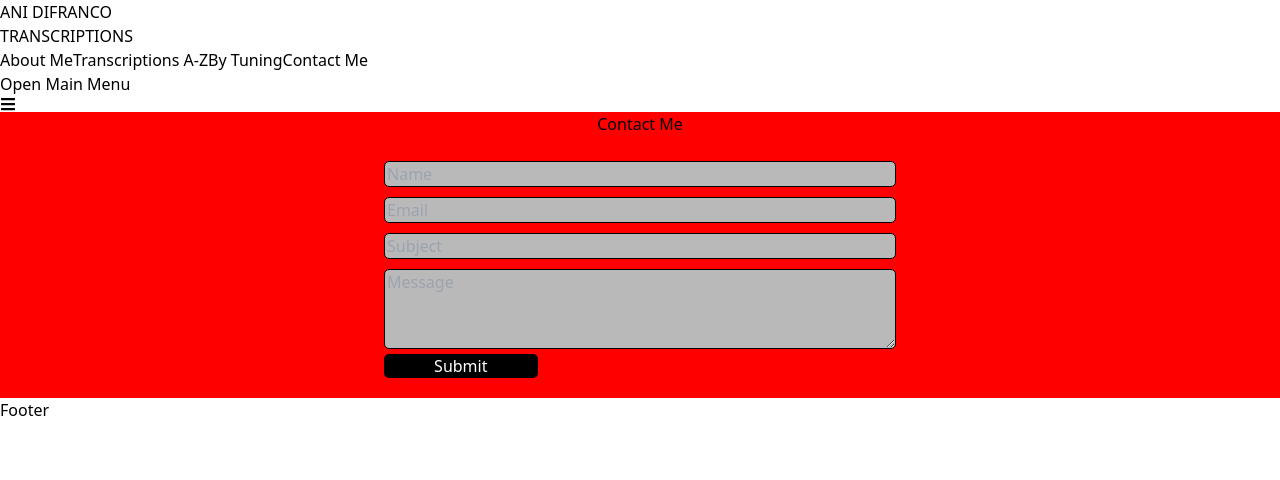
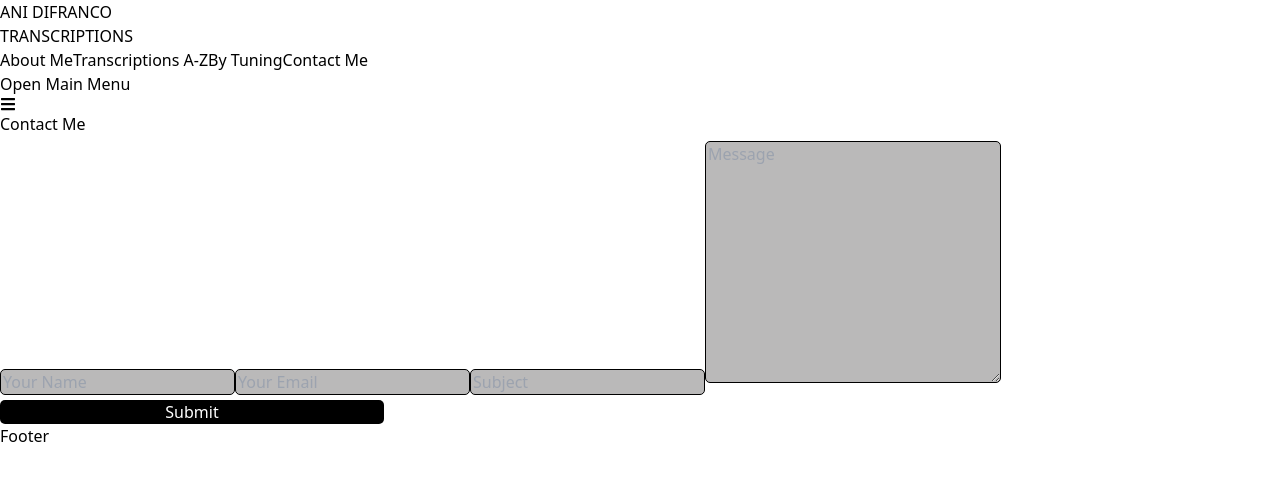
Before and after one commit to KKurzawa/Ani-Difranco-Transcriptions, a React (Vite) app: page /Contact in a window 1280 px wide. Shown: the top 480 px of the page. Built offline with nearby package versions, Linux system fonts and the light colour scheme.

Commit message:
contact form working and layout correct

```diff
--- a/index.html
+++ b/index.html
@@ -11,13 +11,6 @@
 <body>
   <div id="root"></div>
   <script type="module" src="/src/main.jsx"></script>
-  <script type="text/javascript" src="https://cdn.jsdelivr.net/npm/@emailjs/browser@3/dist/email.min.js">
-  </script>
-  <script type="text/javascript">
-    (function () {
-      emailjs.init("B2PCc5s-Jybuu2Tck");
-    })();
-  </script>
 </body>
 
 </html>
--- a/package.json
+++ b/package.json
@@ -11,6 +11,7 @@
   },
   "dependencies": {
     "@emailjs/browser": "^3.11.0",
+    "axios": "^1.6.2",
     "react": "^18.2.0",
     "react-dom": "^18.2.0",
     "react-icons": "^4.12.0",
--- a/src/Components/Footer/Footer.css
+++ b/src/Components/Footer/Footer.css
@@ -1,3 +1,6 @@
-footer{
+.footer{
     margin-top: auto;
+    margin-bottom: 0;
+    left:0;
+    bottom: 0;
 }
--- a/src/Components/Footer/Footer.jsx
+++ b/src/Components/Footer/Footer.jsx
@@ -2,7 +2,7 @@
 
 function Footer() {
     return (
-        <div className='flex justify-center bg-black text-white h-40'>
+        <div className='footer flex justify-center bg-black text-white h-40'>
             <h2 className='m-10 text-5xl'>Footer</h2>
         </div>
     )
--- a/src/Pages/Contact/Contact.css
+++ b/src/Pages/Contact/Contact.css
@@ -1,20 +1,4 @@
-.container {
-    display: flex;
-    flex-direction: column;
-    align-items:center;
-    background-color: red;
-  }
-  .form {
-      margin: 20px;
-      display: flex;
-      flex-direction: column;
-      justify-content: center;
-      width: 40%;
-
-    }
-
-    .formInput,
-    #messageBody{
+.input {
       background-color: rgb(186, 185, 185);
       padding-left: 2px;
       margin-top: 5px;
@@ -23,11 +7,7 @@
       border: solid 1px black;
     }
 
-    #messageBody {
-      height: 5em;
-    }
-
-    .submit-button {
+.submit-button {
       display: flex;
       justify-content: flex-start;
       background-color: black;
--- a/src/Pages/Contact/Contact.jsx
+++ b/src/Pages/Contact/Contact.jsx
@@ -1,106 +1,92 @@
+import { useState } from 'react';
+import emailjs from '@emailjs/browser';
+import { validateEmail } from '../../Utils/Helpers';
 import './Contact.css';
-import { useState } from 'react';
-import { validateEmail } from '../../Utils/Helpers';
-import { useRef } from 'react';
-import emailjs from '@emailjs/browser';
 
-function Contact() {
+const Contact = () => {
+
     const [name, setName] = useState('');
     const [email, setEmail] = useState('');
     const [subject, setSubject] = useState('');
     const [message, setMessage] = useState('');
     const [errorMessage, setErrorMessage] = useState('');
 
-    const form = useRef();
-
-    const handleInputChange = (e) => {
-        const { target } = e;
-        const inputType = target.name;
-        const inputValue = target.value;
-
-        if (inputType === 'name') {
-            setName(inputValue);
-        } else if (inputType === 'email') {
-            setEmail(inputValue);
-        } else if (inputType === 'subject') {
-            setSubject(inputValue);
-        } else {
-            setMessage(inputValue);
-        }
-    };
-
-    const handleFormSubmit = (e) => {
+    const handleSubmit = (e) => {
         e.preventDefault();
 
         if (!validateEmail(email)) {
-            setErrorMessage('Email is invalid');
+            setErrorMessage('Please Enter A Valid Email');
             return;
         }
 
-        alert(`Thank you for your submission ${name}!`);
+        const serviceId = 'service_7z3rq0t';
+        const templateId = 'template_cq7z9hc';
+        const publicKey = 'B2PCc5s-Jybuu2Tck';
 
-        emailjs.sendForm('service_7z3rq0t', 'template_cq7z9hc', form.current, 'B2PCc5s-Jybuu2Tck')
-            .then((result) => {
-                console.log(result.text);
-            }, (error) => {
-                console.log(error.text);
-            });
+        const templateParams = {
+            from_name: name,
+            subject: subject,
+            message: message,
+        };
 
+        emailjs.send(serviceId, templateId, templateParams, publicKey)
+            .then((response) => {
+                console.log('Email sent successfully!', response);
+                alert(`Thank you for your email ${name}!  I will get back to you soon!`);
                 setName('');
                 setEmail('');
                 setSubject('');
                 setMessage('');
-    };
+            })
+            .catch((error) => {
+                console.error('Error:', error)
+            })
+        console.log(templateParams);
+    }
     return (
-        <>
-            <section className="container">
+        <div className='flex flex-col items-center'>
             <h2 className="text-black text-4xl mt-5">Contact Me</h2>
-                <form ref={form} className="form" onSubmit={handleFormSubmit}>
+            <form onSubmit={handleSubmit} className='emailForm flex flex-col content-center m-[20px] w-[40%]'>
                 <input
-                        className='formInput'
+                    className='input'
+                    type='text'
+                    placeholder='Your Name'
                     value={name}
-                        name="name"
-                        onChange={handleInputChange}
-                        type="text"
-                        placeholder="Name"
+                    onChange={(e) => setName(e.target.value)}
                 />
                 <input
-                        className='formInput'
+                    className='input'
+                    type='email'
+                    placeholder='Your Email'
                     value={email}
-                        name="email"
-                        onChange={handleInputChange}
-                        type="email"
-                        placeholder="Email"
+                    onChange={(e) => setEmail(e.target.value)}
                 />
                 <input
-                        className='formInput'
-                        id='subjectBody'
+                    className='input'
+                    type='subject'
+                    placeholder='Subject'
                     value={subject}
-                        name="subject"
-                        onChange={handleInputChange}
-                        type="subject"
-                        placeholder="Subject"
+                    onChange={(e) => setSubject(e.target.value)}
                 />
                 <textarea
-                        className='messageBody'
-                        id='messageBody'
+                    className='input'
+                    cols='30'
+                    rows='10'
+                    placeholder='Message'
                     value={message}
-                        name="message"
-                        onChange={handleInputChange}
-                        type="submit"
-                        placeholder="Message"
-                    />
-                    <button className="submit-button" type="submit">Submit</button>
+                    onChange={(e) => setMessage(e.target.value)}
+                >
+                </textarea>
+                <button className='submit-button' type='submit'>Submit</button>
             </form>
             {errorMessage && (
                 <div>
-                        <p className="error-text">{errorMessage}</p>
+                    <p className="error-text text-black text-4xl mb-5">{errorMessage}</p>
                 </div>
             )}
-            </section>
-        </>
+        </div>
 
     )
 }
 
-export default Contact
+export default Contact;
```
Also changed, not shown: 1 other file (tests, documents, lock files or other folders). Lines whose indentation alone changed are shown as unchanged.
